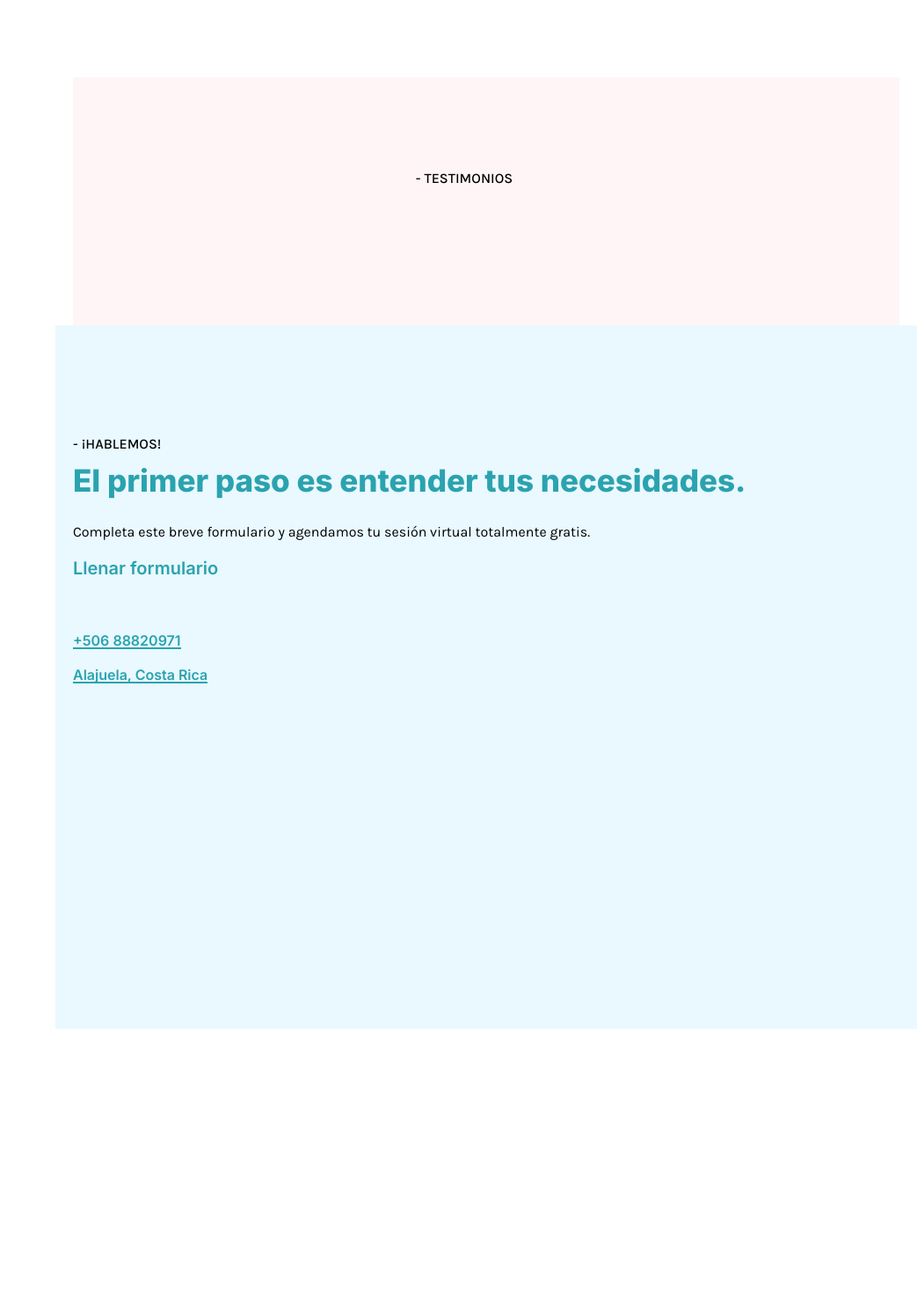
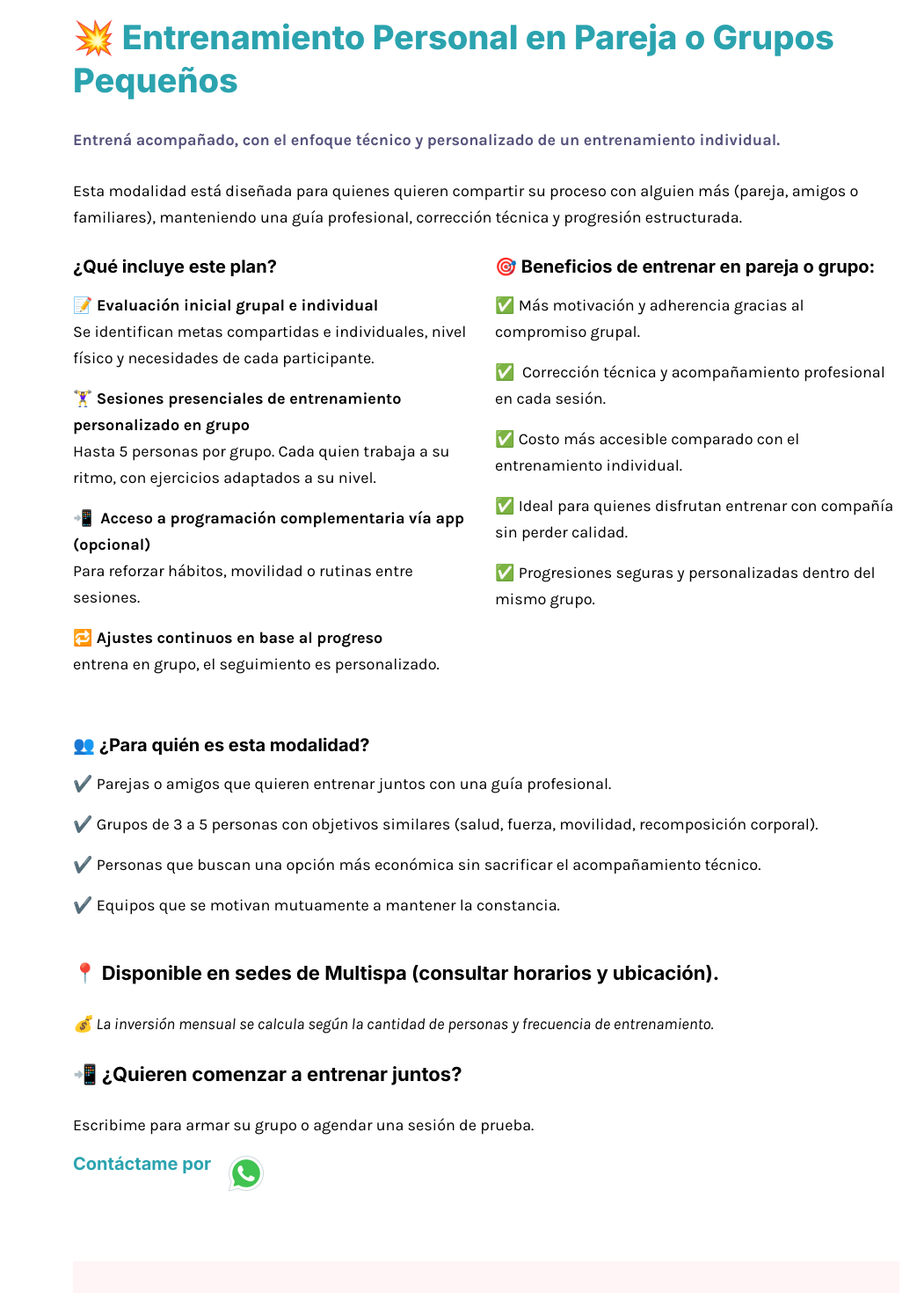
Before and after one commit to ashroomy/naty, a Next.js app: page / in a window 1280 px wide. Shown: the part 8300-9770 px from the top of the page at 88% size, without its empty margins (237-1280 px from the left). Before the commit the page ends 9470 px from the top, so only its background shows below. Built offline with nearby package versions, Linux system fonts and the light colour scheme; a web font is replaced by a local one.

Commit message:
services

```diff
--- a/src/components/Services.js
+++ b/src/components/Services.js
@@ -497,9 +497,9 @@ const Services = () => {
                 </h3>
               </div>
               <div className="flex small:flex-none small:block gap-4">
-                <div className=" w-full h-auto overflow-hidden pb-3">
+                <div className="w-1/2 small:w-full h-auto overflow-hidden pb-3">
                   <img
-                    className="rounded-md shadow-md"
+                    className="rounded-md shadow-md "
                     src="assets/img/service/personal.png"
                     alt="image"
                   />
@@ -587,9 +587,8 @@ const Services = () => {
                     pondré en contacto contigo para agendar una cita inicial
                     virtual 100% gratuita.{" "}
                   </p>
-
                   <div
-                    className="elisc_tm_button transition_link"
+                    className="elisc_tm_button transition_link float-none"
                     data-style="border"
                   >
                     <a
@@ -600,9 +599,154 @@ const Services = () => {
                       Llenar Formulario
                     </a>
                   </div>
-                  <h6 className=" elisc_tm_title  text-main-color  w-fit text-[22px] font-bold pt-3 pb-4">
-                    💰&nbsp;Inversión mensual: $200 USD
-                  </h6>
+                  <div className="w-full mt-[34px]">
+                    <div>
+                      <h3 className="text-[38px] font-extrabold py-4">
+                        💥 Entrenamiento Personal en Pareja o Grupos Pequeños
+                      </h3>
+                      <p className="text-[#55527C] font-bold w-fit text-[18px] pt-3 pb-4">
+                        Entrená acompañado, con el enfoque técnico y
+                        personalizado de un entrenamiento individual.{" "}
+                      </p>
+                      <p className="text-main-color w-fit text-[18px] pt-3 pb-4">
+                        Esta modalidad está diseñada para quienes quieren
+                        compartir su proceso con alguien más (pareja, amigos o
+                        familiares), manteniendo una guía profesional,
+                        corrección técnica y progresión estructurada.
+                      </p>
+                    </div>
+
+                    <div className="w-full gap-5 flex small:block small:flex-none">
+                      <div className="w-1/2 small:w-full">
+                        <h6 className=" elisc_tm_title  text-main-color  w-fit text-[20px] font-bold pt-3 pb-4">
+                          ¿Qué incluye este plan?
+                        </h6>
+                        <ul className="list-none list-inside text-[18px] pb-9 w-full">
+                          <li className=" pb-4">
+                            <strong>
+                              {" "}
+                              📝&nbsp;Evaluación inicial grupal e individual
+                            </strong>
+                            <br />
+                            Se identifican metas compartidas e individuales,
+                            nivel físico y necesidades de cada participante.
+                          </li>
+                          <li className="pb-4">
+                            🏋️‍♀️&nbsp;
+                            <strong>
+                              Sesiones presenciales de entrenamiento
+                              personalizado en grupo
+                            </strong>{" "}
+                            <br />
+                            Hasta 5 personas por grupo. Cada quien trabaja a su
+                            ritmo, con ejercicios adaptados a su nivel.
+                          </li>
+                          <li className="pb-4">
+                            📲&nbsp;
+                            <strong>
+                              {" "}
+                              Acceso a programación complementaria vía app
+                              (opcional){" "}
+                            </strong>{" "}
+                            <br />
+                            Para reforzar hábitos, movilidad o rutinas entre
+                            sesiones.
+                          </li>
+                          <li className="pb-4">
+                            🔁&nbsp;
+                            <strong>
+                              Ajustes continuos en base al progreso
+                            </strong>{" "}
+                            <br />
+                            entrena en grupo, el seguimiento es personalizado.
+                          </li>
+                        </ul>
+                      </div>
+                      <div className="w-1/2 small:w-full">
+                        <h6 className=" elisc_tm_title  text-main-color  w-fit text-[20px] font-bold pt-3 pb-4">
+                          🎯 Beneficios de entrenar en pareja o grupo:{" "}
+                        </h6>
+                        <ul className="list-none list-inside text-[18px] pb-9 w-full">
+                          <li className=" pb-4">
+                            ✅&nbsp;Más motivación y adherencia gracias al
+                            compromiso grupal.
+                          </li>
+                          <li className=" pb-4">
+                            ✅&nbsp; Corrección técnica y acompañamiento
+                            profesional en cada sesión.
+                          </li>
+                          <li className=" pb-4">
+                            ✅&nbsp;Costo más accesible comparado con el
+                            entrenamiento individual.
+                          </li>
+                          <li className=" pb-4">
+                            ✅&nbsp;Ideal para quienes disfrutan entrenar con
+                            compañía sin perder calidad.
+                          </li>
+                          <li className=" pb-4">
+                            ✅&nbsp;Progresiones seguras y personalizadas dentro
+                            del mismo grupo.
+                          </li>
+                        </ul>
+                      </div>
+                    </div>
+                    <div>
+                      <h6 className=" elisc_tm_title  text-main-color  w-fit text-[20px] font-bold pt-3 pb-4">
+                        👥 ¿Para quién es esta modalidad?{" "}
+                      </h6>
+                      <ul className="list-none list-inside text-[18px] pb-5 w-full">
+                        <li className=" pb-4">
+                          ✔️ Parejas o amigos que quieren entrenar juntos con
+                          una guía profesional.
+                        </li>
+                        <li className=" pb-4">
+                          ✔️ Grupos de 3 a 5 personas con objetivos similares
+                          (salud, fuerza, movilidad, recomposición corporal).
+                        </li>
+                        <li className=" pb-4">
+                          ✔️ Personas que buscan una opción más económica sin
+                          sacrificar el acompañamiento técnico.
+                        </li>
+                        <li className=" pb-4">
+                          {" "}
+                          ✔️ Equipos que se motivan mutuamente a mantener la
+                          constancia.
+                        </li>
+                      </ul>
+                      <h6 className=" elisc_tm_title  text-main-color  w-fit text-[22px] font-bold pt-3 pb-4">
+                        📍 Disponible en sedes de Multispa (consultar horarios y
+                        ubicación).
+                      </h6>
+                      <p className="text-main-color w-fit text-[18px] pt-3 pb-4">
+                        <i>
+                          💰 La inversión mensual se calcula según la cantidad
+                          de personas y frecuencia de entrenamiento.
+                        </i>
+                      </p>
+                      <h6 className=" elisc_tm_title  text-main-color  w-fit text-[22px] font-bold pt-3 pb-4">
+                        📲 ¿Quieren comenzar a entrenar juntos?
+                      </h6>
+                      <p className="text-main-color w-fit text-[18px] pt-3 pb-4">
+                        Escribime para armar su grupo o agendar una sesión de
+                        prueba.
+                      </p>
+                      <a
+                        href="https://forms.gle/rfkKz1Xn5azZZWky9"
+                        target="_blank"
+                        refer="noopener noreferrer"
+                      >
+                        <h5                       className=" flex gap-4 w-fit"
+                        >
+                          Contáctame por{" "}
+                          <img
+                            className=""
+                            src="assets/img/WA.png"
+                            alt="image"
+                          />
+                        </h5>
+                      </a>
+                    </div>
+                  </div>
                 </div>
               </div>
             </div>
--- a/styles/globals.css
+++ b/styles/globals.css
@@ -22,7 +22,7 @@
     @apply p-0 m-0;
   }
   a {
-    @apply no-underline;
+    @apply no-underline !important;
   }
   html {
     @apply overflow-x-hidden p-0 m-0;
```
Also changed, not shown: public/assets/img/WA.png (added).
